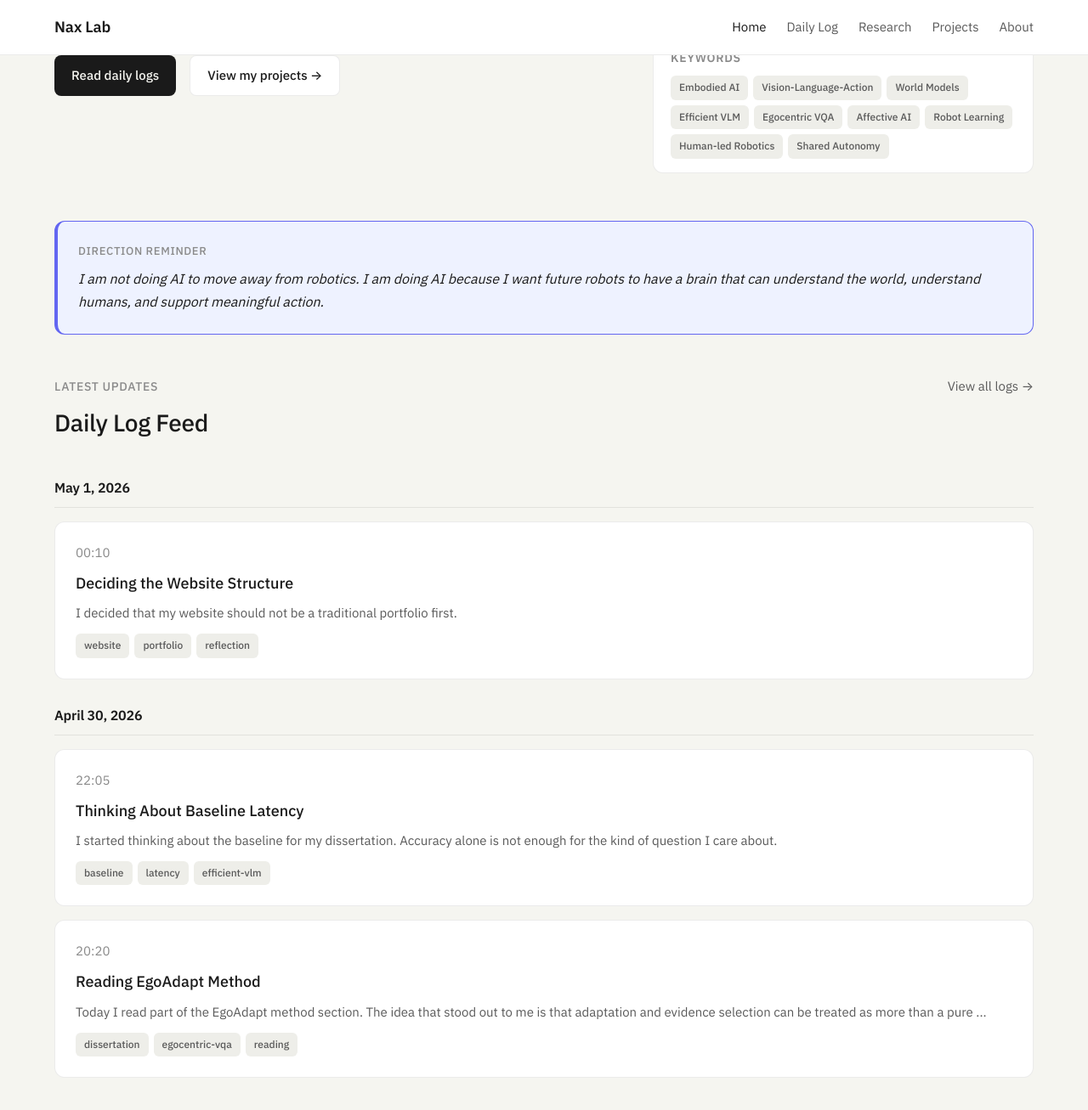
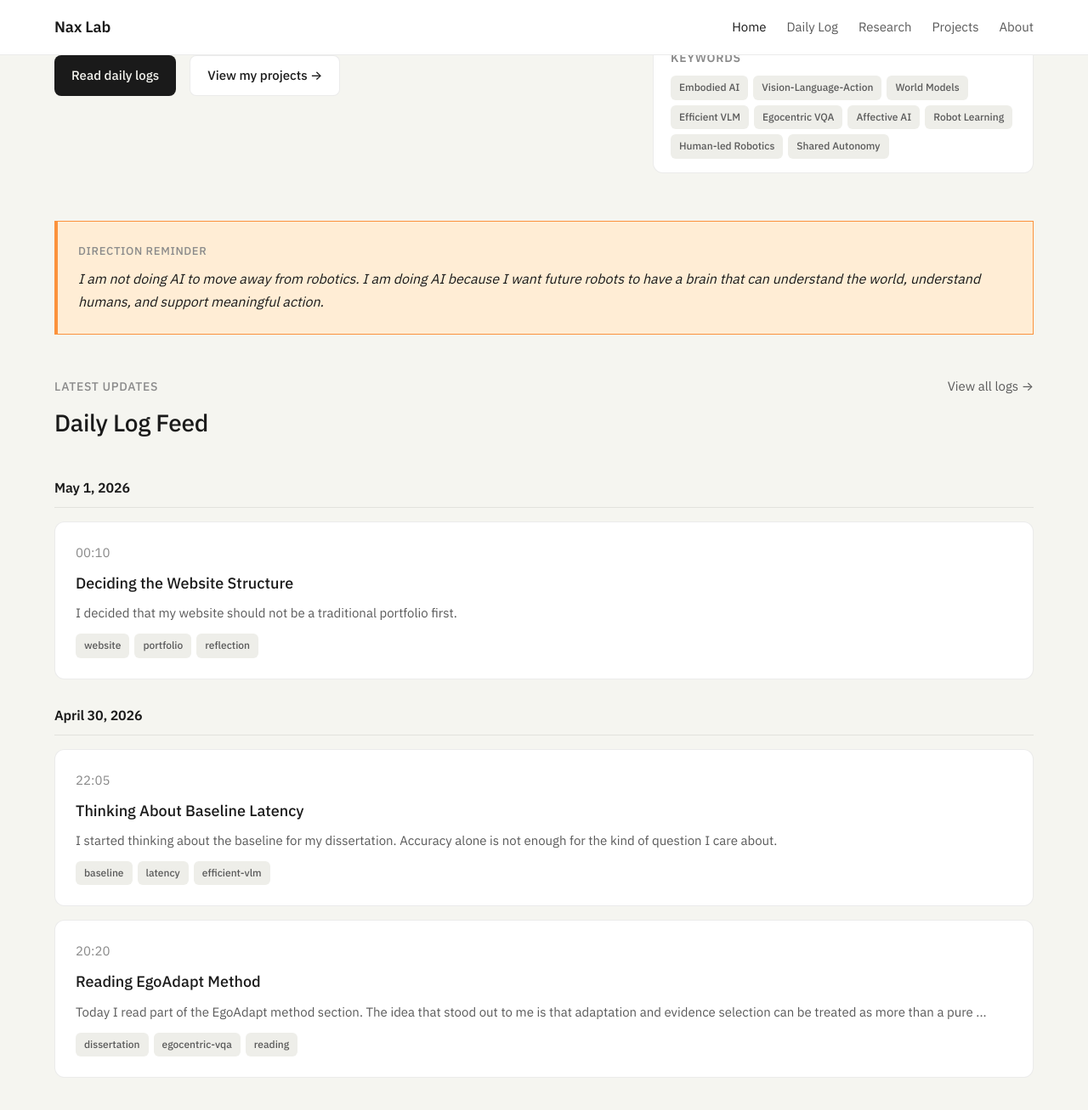
Before and after one commit to naxgotomakeit/naxgotomakeit.github.io, a Jekyll site: the page built from index.html, in a window 1280 px wide and 1400 px high, scrolled down 357 px. Shown: the top 1307 px of the window at 85% size. Built offline with Jekyll 4.4.1, drawn with Linux system fonts in a browser that asks for light colours.

Commit message:
Update main.css

```diff
--- a/assets/css/main.css
+++ b/assets/css/main.css
@@ -298,10 +298,10 @@ main {
 
 /* Direction card */
 .direction-card {
-  background: var(--color-accent-light);
-  border: 1px solid var(--color-accent);
-  border-left-width: 4px;
-  border-radius: var(--radius-lg);
+  background: #FFEDD5;           /* 淡橙色背景 */
+  border: 1px solid #FB923C;     /* 深一点的橙色边框 */
+  border-left-width: 4px;        /* 左边框加粗（可选，不要就删掉这行）*/
+  border-radius: 0;              /* 直角！*/
   padding: var(--spacing-lg);
   margin-bottom: var(--spacing-2xl);
 }
```
